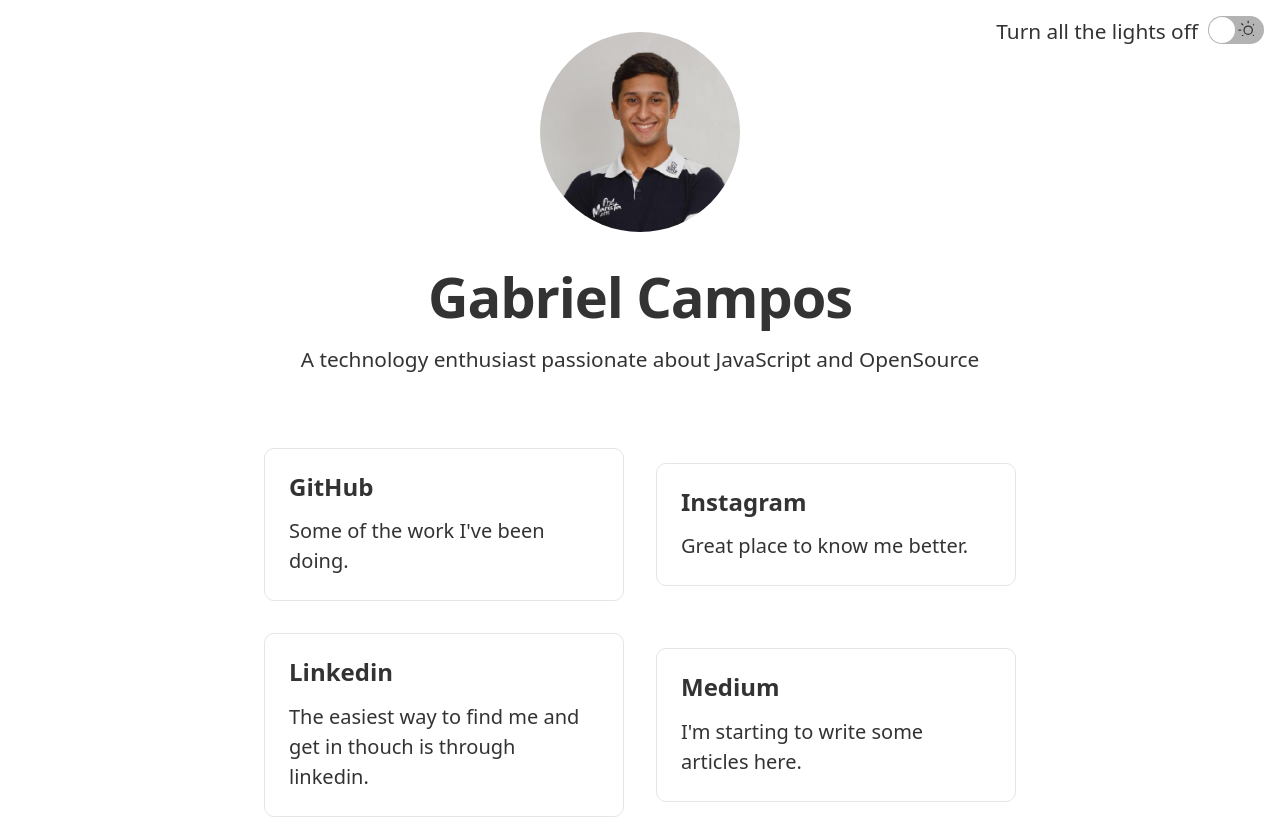
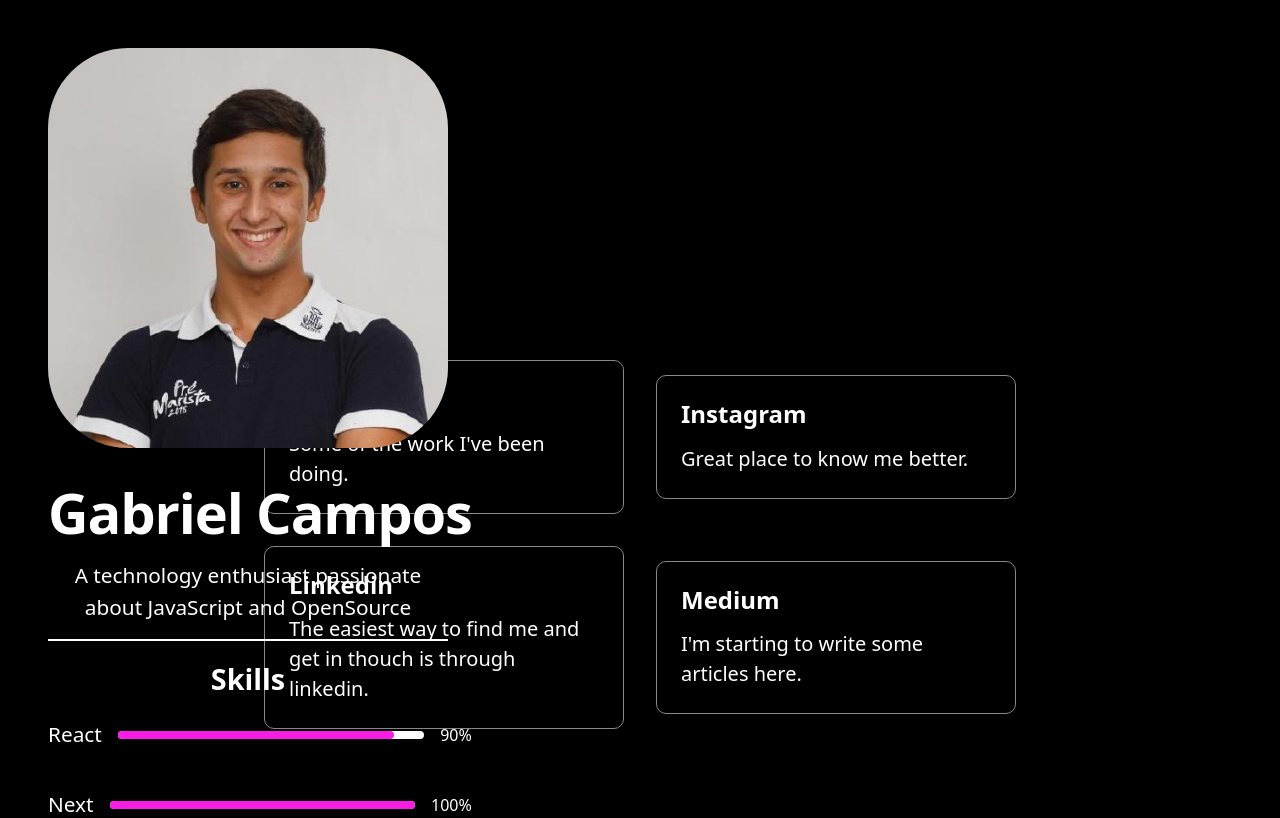
Before and after one commit to gabrielccarvalho/website, a Next.js app: page / in a window 1280 px wide. Shown: the top 818 px of the page. Built offline with nearby package versions, Linux system fonts and the light colour scheme.

Commit message:
refactore: restructured the main page

```diff
--- /dev/null
+++ b/src/components/Progress.tsx
@@ -0,0 +1,54 @@
+import React from 'react'
+import styled from 'styled-components'
+
+const Wrapper = styled.div`
+  display: flex;
+  align-items: center;
+  flex-grow: 1;
+`
+
+const Bar = styled.div`
+  align-self: center;
+  margin: 0 1rem;
+  display: flex;
+  border-radius: 1rem;
+  background-color: ${({ theme }) => theme.colors.text};
+  height: 8px;
+  width: 100%;
+`
+
+const Value = styled.div<{ progress: number }>`
+  display: flex;
+  align-self: center;
+  border-radius: 1rem;
+  background-color: ${({ theme }) => theme.colors.primary};
+  height: 8px;
+  width: ${({ progress }) => progress}%;
+`
+
+const Skill = styled.p`
+  margin: 0;
+  line-height: 1.5;
+  font-size: 1.3rem;
+  max-width: 25rem;
+
+  @media (max-width: 425px) {
+    padding: 0 1rem;
+  }
+`
+
+const Percentage = styled.p``
+
+const Progress = ({ value, skill } : { value: number, skill: string }) => {
+  return (
+    <Wrapper>
+      <Skill>{skill}</Skill>
+      <Bar>
+        <Value progress={value}  />
+      </Bar>
+      <Percentage>{value}%</Percentage>
+    </Wrapper>
+  )
+}
+
+export default Progress
--- a/src/components/index.tsx
+++ b/src/components/index.tsx
@@ -1 +1,2 @@
 export { default as SEO } from './SEO'
+export { default as Progress } from './Progress'
--- a/src/containers/Grid.tsx
+++ b/src/containers/Grid.tsx
@@ -2,10 +2,10 @@ import React from 'react'
 import styled from 'styled-components'
 
 const Container = styled.div`
-  flex: 1;
   display: flex;
   justify-content: center;
   align-items: center;
+  padding-top: 20rem;
 `
 
 const CardContainer = styled.div`
--- a/src/containers/Header.tsx
+++ /dev/null
@@ -1,151 +0,0 @@
-import React from 'react'
-import Image from 'next/image'
-import styled, { ThemeContext } from 'styled-components'
-import Switch from 'react-switch'
-import { lighten } from 'polished'
-
-const Container = styled.div`
-  display: flex;
-  flex-direction: column;
-  justify-content: center;
-  align-items: center;
-  padding: 2rem 0;
-
-  @media (max-width: 425px) {
-    padding: 0;
-    padding-top: 6.5rem;
-    padding-bottom: 2rem;
-  }
-`
-
-const ThemeSwitcher = styled.div`
-  position: absolute;
-  display: flex;
-  flex-direction: row;
-  top: 1rem;
-  right: 1rem;
-
-  @media (max-width: 425px) {
-    flex-direction: column;
-    align-items: center;
-    justify-content: center;
-    top: 1rem;
-    left: 0;
-    right: 0;
-  }
-`
-
-const ThemeTitle = styled.p`
-  margin: 0;
-  padding-right: 10px;
-  text-align: left;
-  line-height: 1.5;
-  font-size: 1.3rem;
-
-  @media (max-width: 425px) {
-    padding-right: 0;
-    padding-bottom: 0.5rem;
-  }
-`
-
-const ProfilePicture = styled(Image).attrs({
-  src: '/assets/me.jpeg',
-  alt: 'Gabriel Campos',
-  width: 200,
-  height: 200,
-  layout: 'fixed'
-  })`
-  border-radius: 50%;
-`
-
-const Name = styled.h1`
-  margin: 2rem 0 1rem 0;
-  font-size: 3.5rem;
-  line-height: 1.15;
-  text-align: center;
-  letter-spacing: -0.02em;
-
-  @media (max-width: 425px) {
-    font-size: 2.5rem;
-  }
-`
-
-const Description = styled.p`
-  margin: 0;
-  text-align: center;
-  line-height: 1.5;
-  font-size: 1.3rem;
-
-  @media (max-width: 425px) {
-    padding: 0 1rem;
-  }
-`
-
-type HeaderProps = {
-  toggleTheme(): void;
-}
-
-const Header = ({ toggleTheme }: HeaderProps) => {
-  const { colors, title } = React.useContext(ThemeContext)
-  return (
-    <Container>
-      <ThemeSwitcher>
-        <ThemeTitle>
-          { title === 'dark'
-            ? 'Turn the lights back on'
-            : 'Turn all the lights off'
-          }
-        </ThemeTitle>
-        <Switch
-          onChange={toggleTheme}
-          checked={title === 'dark'}
-          checkedIcon={
-            <svg
-              viewBox="-4 -3 24 24"
-              width="20"
-              height="20"
-              stroke="currentColor"
-              stroke-width="2"
-              stroke-linecap="round"
-              stroke-linejoin="round"
-              fill="none"
-              shape-rendering="geometricPrecision"
-            >
-              <path d="M21 12.79A9 9 0 1111.21 3 7 7 0 0021 12.79z"></path>
-            </svg>
-          }
-          uncheckedIcon={
-            <svg
-              viewBox="-5 -5 24 24"
-              width="20"
-              height="20"
-              stroke="currentColor"
-              stroke-width="1.5"
-              stroke-linecap="round"
-              stroke-linejoin="round"
-              fill="none"
-              shape-rendering="geometricPrecision"
-            >
-              <circle cx="12" cy="12" r="5"></circle>
-              <path d="M12 1v2"></path>
-              <path d="M12 21v2"></path>
-              <path d="M4.22 4.22l1.42 1.42"></path>
-              <path d="M18.36 18.36l1.42 1.42"></path>
-              <path d="M1 12h2"></path>
-              <path d="M21 12h2"></path>
-              <path d="M4.22 19.78l1.42-1.42"></path>
-              <path d="M18.36 5.64l1.42-1.42"></path>
-            </svg>
-          }
-          onColor={colors.primary}
-          offColor={lighten(0.5, colors.text)}
-        />
-      </ThemeSwitcher>
-      <ProfilePicture />
-      <Name> Gabriel Campos </Name>
-      <Description> A technology enthusiast passionate about JavaScript and OpenSource </Description>
-    </Container>
-  )
-}
-
-export default Header
--- /dev/null
+++ b/src/containers/Sidebar.tsx
@@ -0,0 +1,97 @@
+import React from 'react'
+import Image from 'next/image'
+import styled from 'styled-components'
+
+import { Progress } from '@/components'
+
+const Wrapper = styled.div`
+  display: flex;
+  position: absolute;
+  flex-direction: row;
+`
+
+const Col = styled.div`
+  display: flex;
+  flex-direction: column;
+  padding: 3rem;
+`
+
+const Row = styled.div`
+  display: flex;
+  padding: 0.5rem 0;
+`
+
+const ProfilePicture = styled(Image).attrs({
+  src: '/assets/me.jpeg',
+  alt: 'Gabriel Campos',
+  width: 400,
+  height: 400,
+  layout: 'fixed'
+  })`
+  border-radius: 5rem;
+`
+
+const Name = styled.h1`
+  margin: 2rem 0 1rem 0;
+  font-size: 3.5rem;
+  line-height: 1.15;
+  text-align: center;
+  letter-spacing: -0.02em;
+
+  @media (max-width: 425px) {
+    font-size: 2.5rem;
+  }
+`
+
+const Description = styled.p`
+  margin: 0;
+  text-align: center;
+  line-height: 1.5;
+  font-size: 1.3rem;
+  max-width: 25rem;
+
+  @media (max-width: 425px) {
+    padding: 0 1rem;
+  }
+`
+
+const Skill = styled(Description)`
+  text-align: start;
+`
+
+const Header = () => {
+  return (
+    <Wrapper>
+      <Col>
+        <ProfilePicture />
+        <Name> Gabriel Campos </Name>
+        <Description> A technology enthusiast passionate about JavaScript and OpenSource </Description>
+        <Description
+          style={{
+            paddingTop: '1rem',
+            fontSize: '1.8rem',
+            fontWeight: 600,
+            marginTop: '1rem',
+            borderTop: '2px solid #fff',
+          }}
+        >
+          Skills
+        </Description>
+        <Row>
+          <Progress skill='React' value={90} />
+        </Row>
+        <Row>
+          <Progress skill='Next' value={100} />
+        </Row>
+        <Row>
+          <Progress skill='HTML' value={100} />
+        </Row>
+        <Row>
+          <Progress skill='CSS' value={100} />
+        </Row>
+      </Col>
+    </Wrapper>
+  )
+}
+
+export default Header
--- a/src/containers/index.tsx
+++ b/src/containers/index.tsx
@@ -1,2 +1,2 @@
-export { default as Header } from './Header'
+export { default as Sidebar } from './Sidebar'
 export { default as Grid } from './Grid'
--- a/src/pages/_app.tsx
+++ b/src/pages/_app.tsx
@@ -2,22 +2,17 @@ import React from 'react'
 import { ThemeProvider } from 'styled-components'
 import usePersistedState from '@/utils/usePersistedState'
 
-import light from '@/styles/themes/light'
 import dark from '@/styles/themes/dark'
 
 import GlobalStyle from '@/styles/global'
 import type { AppProps } from 'next/app'
 
 export default function Site({ Component, pageProps }: AppProps) {
-  const [theme, setTheme] = usePersistedState('theme', light)
 
-  const toggleTheme = () => {
-    setTheme(theme.title === 'light' ? dark : light)
-  }
   return (
-    <ThemeProvider theme={theme}>
+    <ThemeProvider theme={dark}>
       <GlobalStyle />
-      <Component {...pageProps} toggleTheme={toggleTheme} />
+      <Component {...pageProps} />
     </ThemeProvider>
   )
 }
--- a/src/pages/index.tsx
+++ b/src/pages/index.tsx
@@ -1,13 +1,9 @@
 import React from 'react'
 
-import { Header, Grid } from '@/containers'
 import { SEO } from '@/components'
+import { Sidebar, Grid } from '@/containers'
 
-type HomeProps = {
-  toggleTheme(): void;
-}
-
-export default function Home({ toggleTheme }: HomeProps) {
+export default function Home() {
   return (
     <>
       <SEO
@@ -15,7 +11,7 @@ export default function Home({ toggleTheme }: HomeProps) {
         description='A technology enthusiast passionate about JavaScript and OpenSource'
         image='/assets/me.jpeg'
       />
-      <Header toggleTheme={toggleTheme} />
+      <Sidebar />
       <Grid />
     </>
   )
--- a/src/styles/styled.d.ts
+++ b/src/styles/styled.d.ts
@@ -7,6 +7,7 @@ declare module 'styled-components' {
     colors: {
       primary: string;
       secondary: string;
+      terciary: string;
 
       background: string;
       foreground: string;
--- a/src/styles/themes/dark.ts
+++ b/src/styles/themes/dark.ts
@@ -4,6 +4,7 @@ export default {
   colors: {
     primary: '#f81ce5',
     secondary: '#ff0080',
+    terciary: '#8fffffff',
 
     background: '#000000',
     foreground: '#888888',
--- a/src/styles/themes/light.ts
+++ /dev/null
@@ -1,12 +0,0 @@
-export default {
-  title: 'light',
-
-  colors: {
-    primary: '#aaffec',
-    secondary: '#3291ff',
-
-    background: '#ffffff',
-    foreground: '#e5e5e5',
-    text: '#333333',
-  },
-}
```
